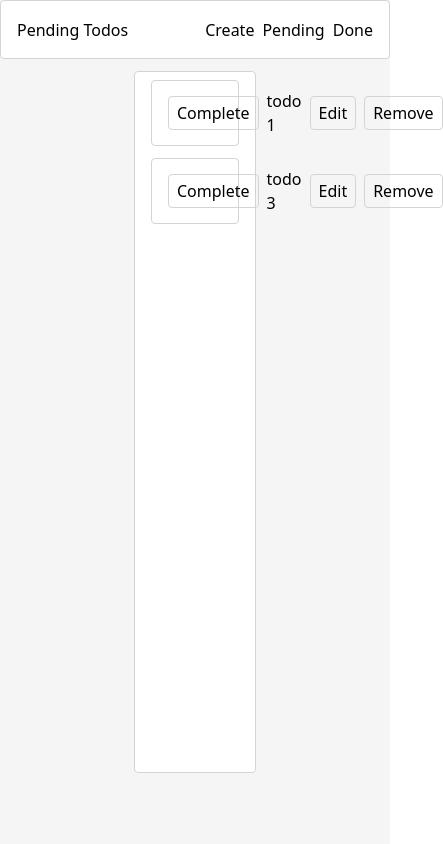
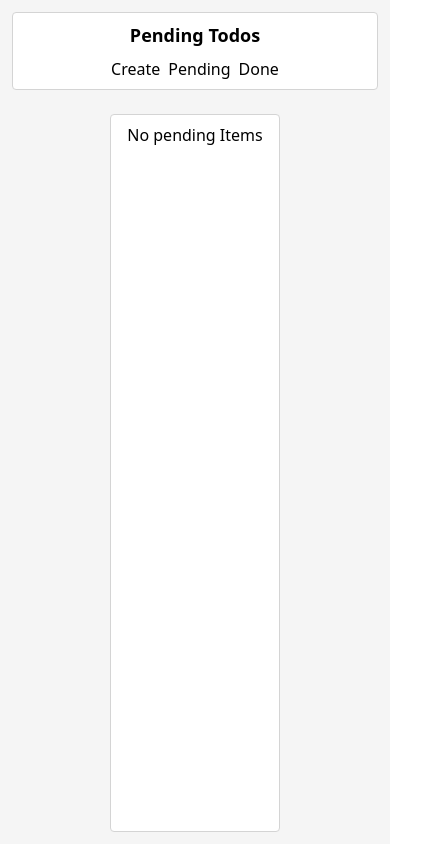
Before and after one commit to blumaa/todo-vue-claude, a React (Vite) app: page /list-pending in a window 390 px wide. Shown: the whole page, 443 px wide, since content can reach past the window. Built offline with nearby package versions, Linux system fonts and the light colour scheme.

Commit message:
feat: add memoize selector and make responsive

```diff
--- a/src/App.tsx
+++ b/src/App.tsx
@@ -3,7 +3,7 @@ import { router } from './routes';
 
 function App() {
   return (
-    <div className="w-screen h-screen grid cols-12 rows-12 gap-3 bg-neutral-100">
+    <div className="w-screen h-screen flex flex-col gap-3 bg-neutral-100 p-3">
       <RouterProvider router={router} />
     </div>
   );
--- a/src/components/TheHeader/TheHeader.tsx
+++ b/src/components/TheHeader/TheHeader.tsx
@@ -20,9 +20,9 @@ export const TheHeader = () => {
   };
 
   return (
-    <BaseCard className="col-span-full grid auto-flow-col items-center">
-      <h3>{getPageName(location.pathname)}</h3>
-      <div className="grid auto-flow-col gap-2 justify-end">
+    <BaseCard className="flex flex-col sm:flex-row items-center justify-between gap-2 mb-3">
+      <h3 className="text-lg font-semibold">{getPageName(location.pathname)}</h3>
+      <div className="flex gap-2">
         <Link to="/create" className="btn">
           Create
         </Link>
--- a/src/routes/PageCreateItem.tsx
+++ b/src/routes/PageCreateItem.tsx
@@ -29,7 +29,7 @@ export const PageCreateItem = () => {
   };
 
   return (
-    <BaseCard className="col-start-5 col-span-4 row-start-2 row-span-10">
+    <BaseCard className="flex-1 max-w-md mx-auto">
       <form className="flex flex-col gap-4" onSubmit={onSubmit}>
         <div className="flex flex-col">
           <label htmlFor="todo-name"> Name </label>
--- a/src/routes/PageListDoneItems.tsx
+++ b/src/routes/PageListDoneItems.tsx
@@ -1,17 +1,23 @@
+import { useMemo } from "react";
 import { BaseCard } from '../components/BaseCard';
 import { useSelector } from "react-redux";
-import { type RootState } from "../stores";
 import { ListItem } from "../components/ListItem";
+import { selectDoneTodos } from "../selectors/todoSelectors";
 import type { ListItem as ListItemType } from "@/types";
 
 export const PageListDoneItems = () => {
-  const { todos }= useSelector((state: RootState) => state.todoList);
+  const todos = useSelector(selectDoneTodos);
+
+  const hasItems = useMemo(() => {
+    return !!todos.length;
+  }, [todos.length]);
 
   return (
-    <BaseCard className="col-start-5 col-span-4 row-start-2">
+    <BaseCard className="flex-1 max-w-2xl mx-auto">
+      {!hasItems && <div>No Completed Items. Get to work!</div>}
+
       <ul className="flex flex-col gap-3">
         {todos
-          .filter((todo: ListItemType) => todo.state === "done")
           .map((todo: ListItemType) => (
             <ListItem
               key={todo.id}
--- a/src/routes/PageListPendingItems.tsx
+++ b/src/routes/PageListPendingItems.tsx
@@ -2,19 +2,19 @@ import { useMemo } from "react";
 import { useSelector } from "react-redux";
 import { BaseCard } from "../components/BaseCard";
 import { ListItem } from "../components/ListItem";
-import { type RootState } from "../stores";
+import { selectPendingTodos } from "../selectors/todoSelectors";
 import type { ListItem as ListItemType } from "@/types";
 
 export const PageListPendingItems = () => {
-  // Select the todos from the Redux store and filter for pending items
-  const todos = useSelector((state: RootState) => state.todoList.todos.filter((todo => todo.state === "pending")));
+  // Use memoized selector to prevent unnecessary re-renders
+  const todos = useSelector(selectPendingTodos);
 
   const hasItems = useMemo(() => {
     return !!todos.length;
   }, [todos.length]);
 
   return (
-    <BaseCard className="col-start-5 col-span-4 row-start-2 row-span-10">
+    <BaseCard className="flex-1 max-w-2xl mx-auto">
       {!hasItems && <div>No pending Items</div>}
 
       <ul className="flex flex-col gap-3">
--- /dev/null
+++ b/src/selectors/todoSelectors.ts
@@ -0,0 +1,23 @@
+import { createSelector } from '@reduxjs/toolkit';
+import { RootState } from '../stores';
+
+// Base selector to get all todos
+export const selectAllTodos = (state: RootState) => state.todoList.todos;
+
+// Memoized selector for pending todos
+export const selectPendingTodos = createSelector(
+  selectAllTodos,
+  (todos) => todos.filter(todo => todo.state === "pending")
+);
+
+// Memoized selector for done todos
+export const selectDoneTodos = createSelector(
+  selectAllTodos,
+  (todos) => todos.filter(todo => todo.state === "done")
+);
+
+// Memoized selector to get todo by id
+export const selectTodoById = createSelector(
+  [selectAllTodos, (state: RootState, todoId: string) => todoId],
+  (todos, todoId) => todos.find(todo => todo.id === todoId)
+);
--- a/src/stores/todoListStore.ts
+++ b/src/stores/todoListStore.ts
@@ -6,11 +6,7 @@ interface TodoListState {
 }
 
 const initialState: TodoListState = {
-  todos: [
-    { id: "1", description: "todo 1", state: "pending" },
-    { id: "2", description: "todo 2", state: "done" },
-    { id: "3", description: "todo 3", state: "pending" },
-  ],
+  todos: [],
 };
 
 export const todoListSlice = createSlice({
```
